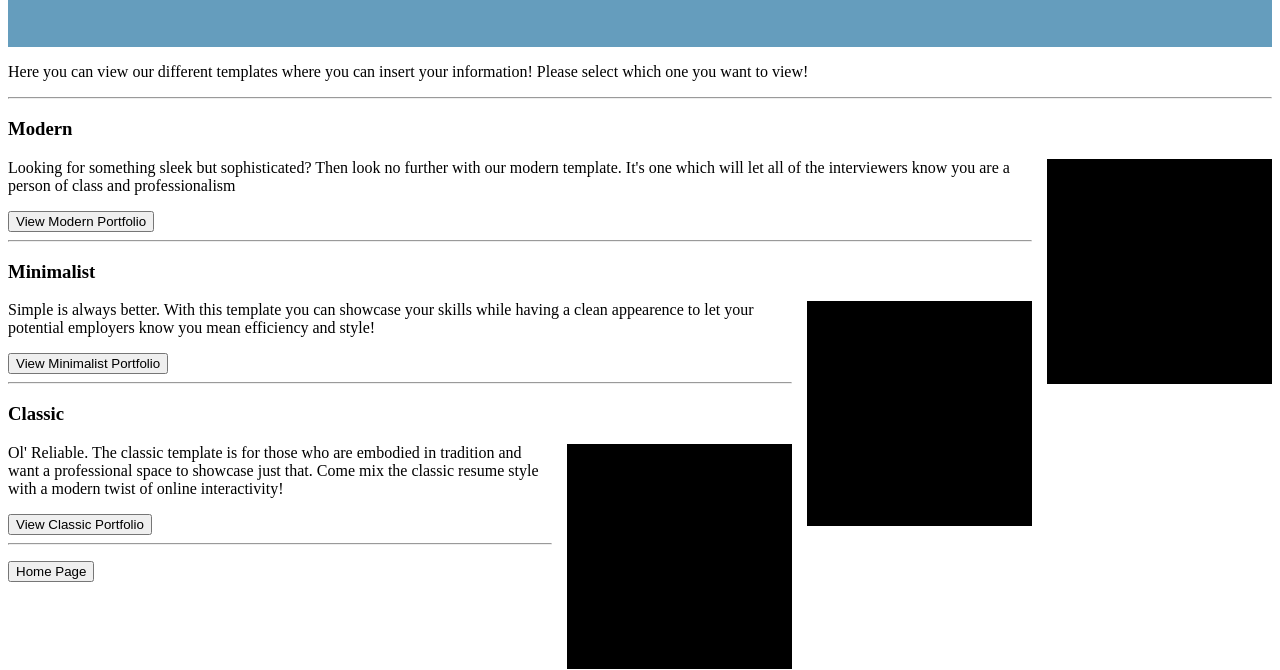
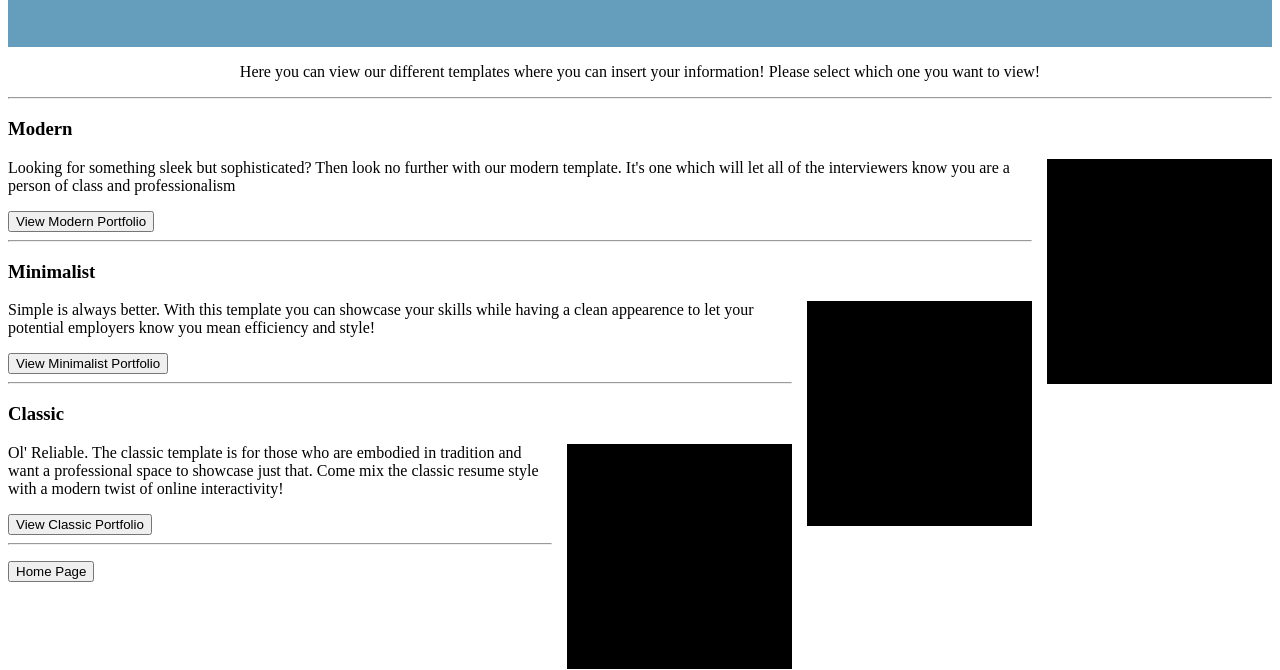
Before and after one commit to Andrewnar/CS-146, a plain HTML site: page templates.html in a window 1280 px wide. Shown: the part 130-800 px from the top of the page. Drawn offline with Linux system fonts and the light colour scheme.

Commit message:
Centered description

```diff
--- a/templates.html
+++ b/templates.html
@@ -20,7 +20,7 @@
 	<div class="header">
 		<h1>Templates</h1>
 	</div>
-	<p>Here you can view our different templates where you can insert your information! Please select which one you want to view!</p>
+	<p><center>Here you can view our different templates where you can insert your information! Please select which one you want to view!</center></p>
 
 	<hr>
 	<h3>Modern</h3>
```
